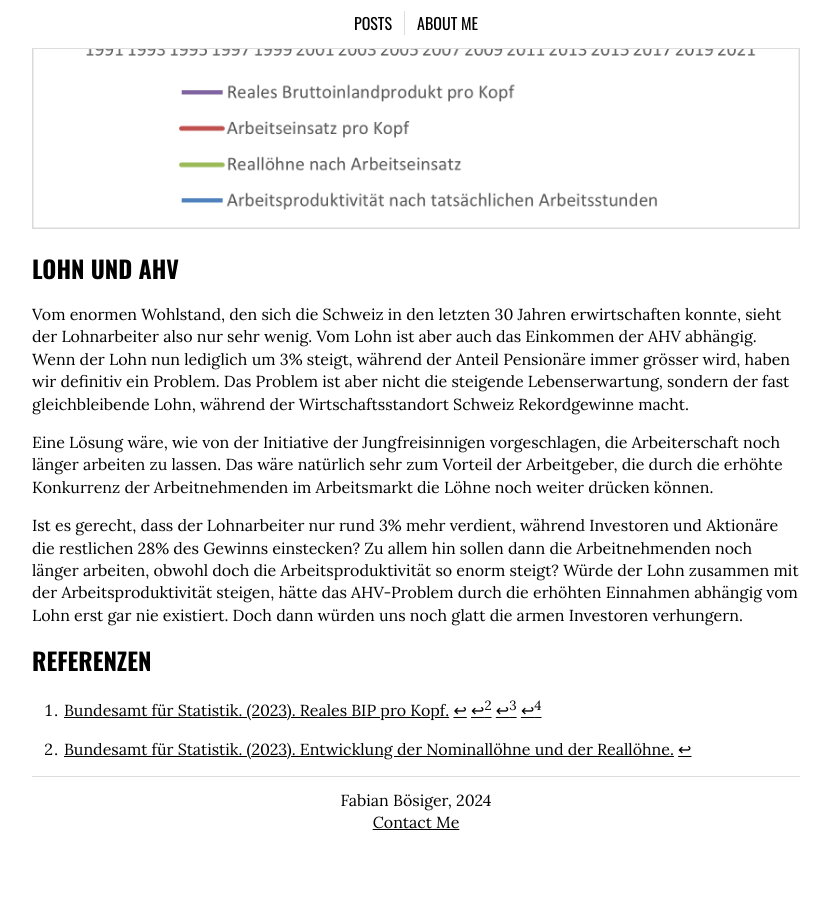
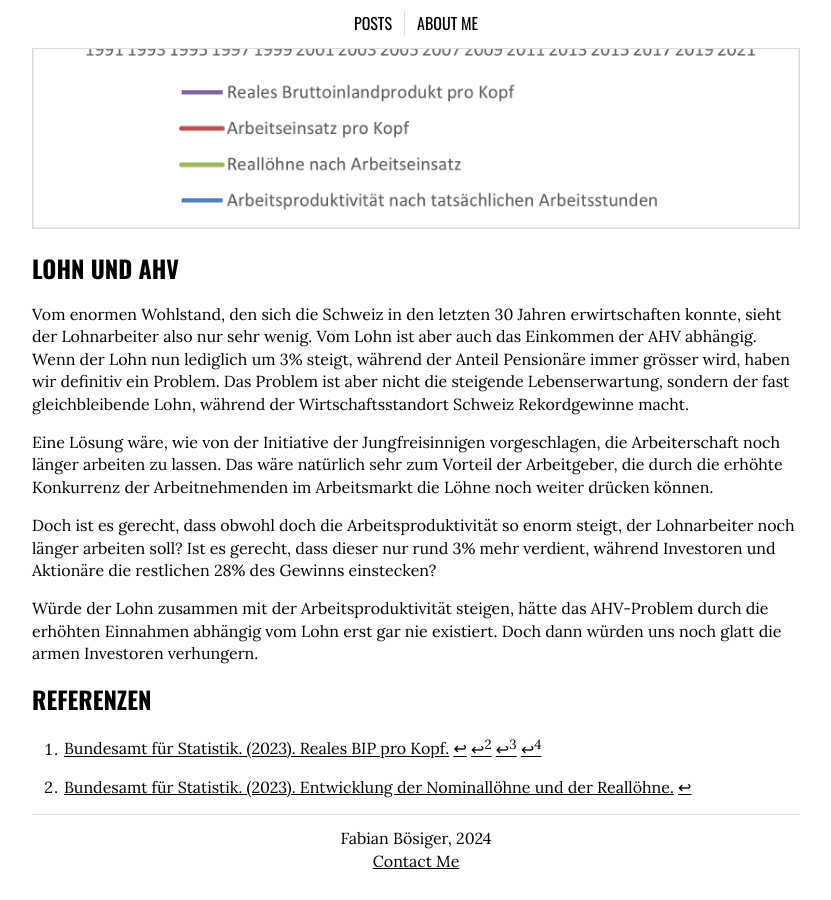
Before and after one commit to fabianboesiger/fabianboesiger.github.io, a Jekyll site: the page built from _posts/2024-02-18-ahv.md, in a window 1280 px wide and 900 px high, scrolled down 2197 px. Shown: the whole window, without its empty margins (224-1055 px from the left). Built offline with Jekyll 4.4.1, drawn with Linux system fonts in a browser that asks for light colours; before the commit the page ends 3059 px from its top, so only the background shows below that.

Commit message:
Update 2024-02-18-ahv.md

```diff
--- a/_posts/2024-02-18-ahv.md
+++ b/_posts/2024-02-18-ahv.md
@@ -47,8 +47,9 @@ der Wirtschaftsstandort Schweiz Rekordgewinne macht.
 Eine Lösung wäre, wie von der Initiative der Jungfreisinnigen vorgeschlagen, die Arbeiterschaft noch länger arbeiten zu lassen.
 Das wäre natürlich sehr zum Vorteil der Arbeitgeber, die durch die erhöhte Konkurrenz der Arbeitnehmenden im Arbeitsmarkt die Löhne noch weiter drücken können.
 
-Ist es gerecht, dass der Lohnarbeiter nur rund 3% mehr verdient, während Investoren und Aktionäre die restlichen 28% des Gewinns einstecken?
-Zu allem hin sollen dann die Arbeitnehmenden noch länger arbeiten, obwohl doch die Arbeitsproduktivität so enorm steigt?
+Doch ist es gerecht, dass obwohl doch die Arbeitsproduktivität so enorm steigt, der Lohnarbeiter noch länger arbeiten soll?
+Ist es gerecht, dass dieser nur rund 3% mehr verdient, während Investoren und Aktionäre die restlichen 28% des Gewinns einstecken?
+
 Würde der Lohn zusammen mit der Arbeitsproduktivität steigen, hätte das AHV-Problem durch die erhöhten Einnahmen abhängig vom Lohn erst gar nie existiert.
 Doch dann würden uns noch glatt die armen Investoren verhungern.
 
```
